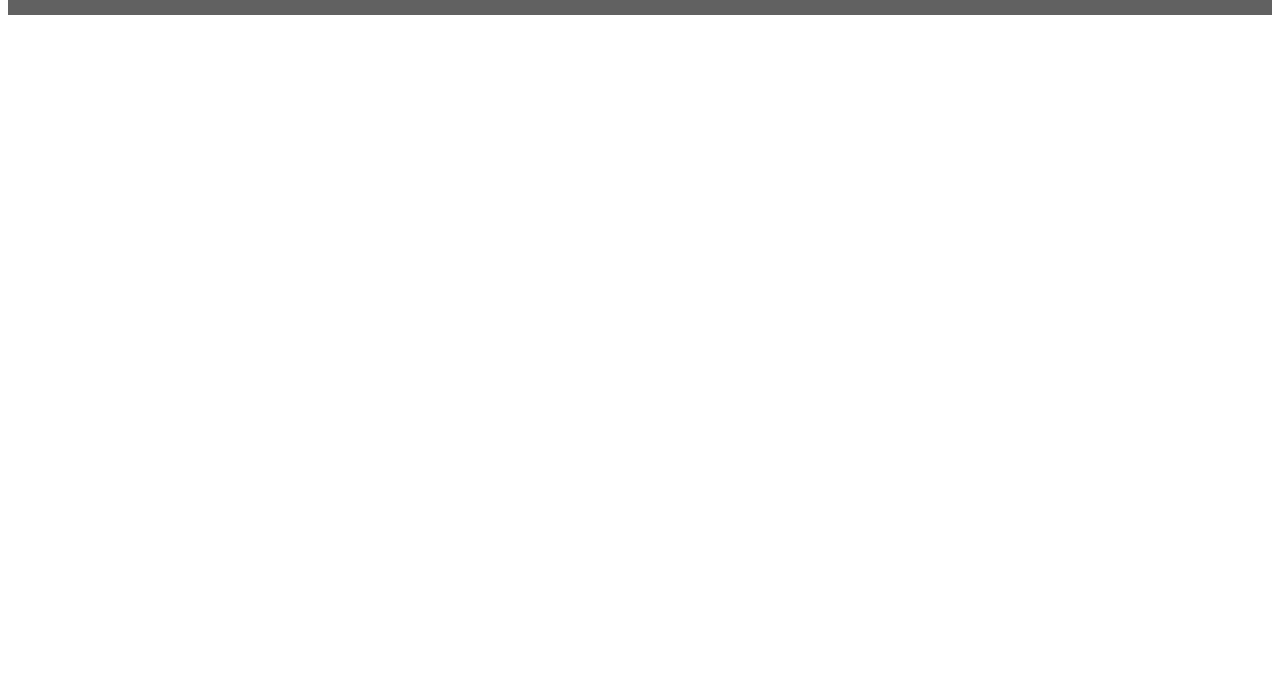
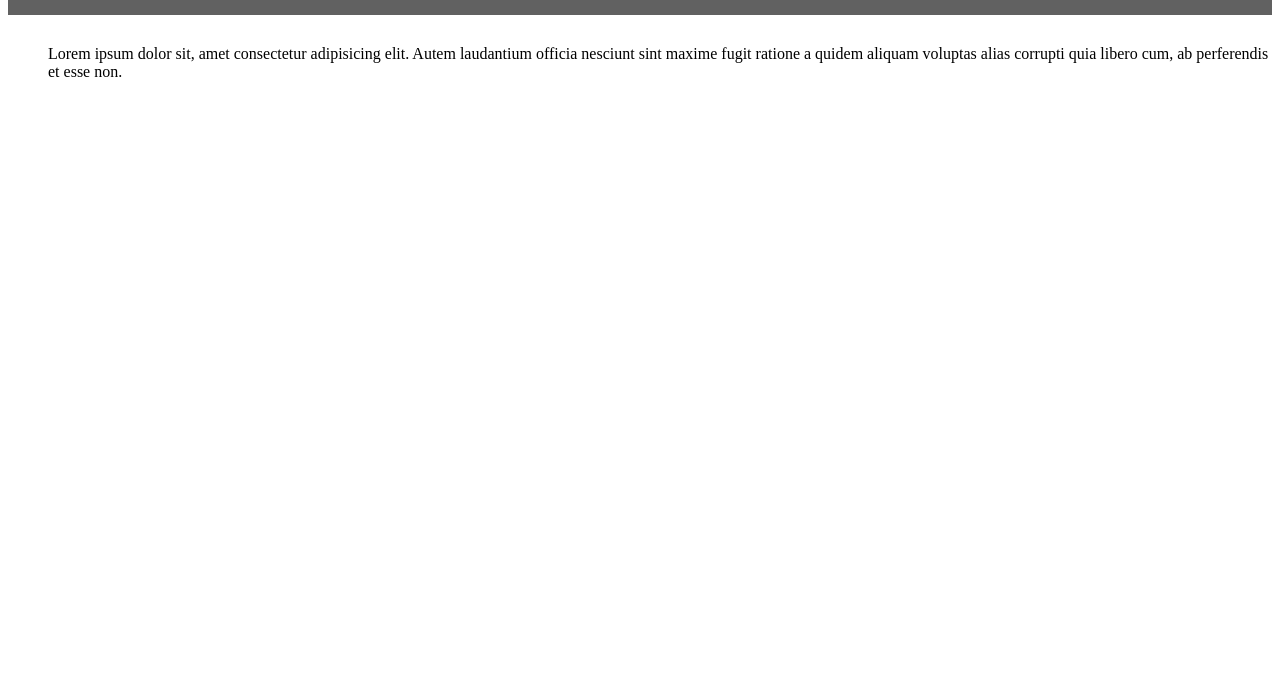
Before and after one commit to pagaric/mon_site_web, a plain HTML site: page index.html in a window 1280 px wide. Shown: the part 109-800 px from the top of the page. Drawn offline with Linux system fonts and the light colour scheme.

Commit message:
modification du fichier index.html

```diff
--- a/index.html
+++ b/index.html
@@ -11,6 +11,9 @@
 	<dir id="top-banner">
 		<p>Bienvenue dans le cours Git</p>
 	</dir>
+	<dir>
+		<p>Lorem ipsum dolor sit, amet consectetur adipisicing elit. Autem laudantium officia nesciunt sint maxime fugit ratione a quidem aliquam voluptas alias corrupti quia libero cum, ab perferendis et esse non.</p>
+	</dir>
 
 </body>
 </html>
```
